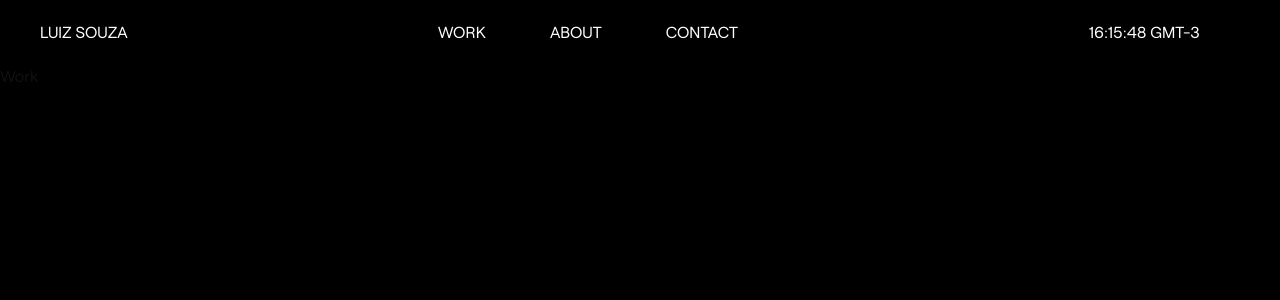
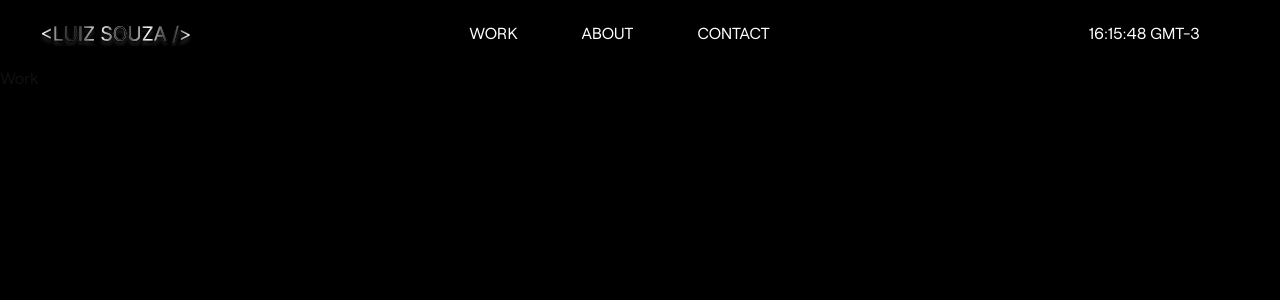
Before and after one commit to LuixzSouza/Portifolio, a Next.js app: page /work in a window 1280 px wide. Shown: the top 300 px of the page. Built offline with nearby package versions, Linux system fonts and the light colour scheme.

Commit message:
new-logo

```diff
--- a/src/components/HeaderFixed.jsx
+++ b/src/components/HeaderFixed.jsx
@@ -3,6 +3,7 @@
 import { useEffect, useState } from "react";
 import { ContainerGrid } from "@/components/ContainerGrid";
 import { LinkNav } from "@/components/LinkNav";
+import Image from "next/image";
 
 export function HeaderFixed({ toggleMenu }) {
   const [isVisible, setIsVisible] = useState(false); // Inicialmente invisível
@@ -50,12 +51,7 @@ export function HeaderFixed({ toggleMenu }) {
     >
       <ContainerGrid className="flex justify-between items-center py-5 w-full">
         <div>
-          <LinkNav
-            link="/"
-            firstText="LUIZ SOUZA"
-            secondText="LUIZ SOUZA"
-            color={"black"}
-          />
+          <LinkNav link="/" color={"white"}><Image src={'/image/logo.svg'} width={151} height={25} alt="logo"/> </LinkNav>
         </div>
         <div className="flex justify-center items-center gap-16">
           <span className="cursor-pointer" onClick={toggleMenu}>
--- a/src/components/HeaderHome.jsx
+++ b/src/components/HeaderHome.jsx
@@ -4,6 +4,7 @@ import { useEffect, useState } from "react";
 import { ContainerGrid } from "@/components/ContainerGrid";
 import { LinkNav } from "@/components/LinkNav";
 import { Clock } from "@/components/Clock";
+import Image from "next/image";
 
 export function HeaderHome() {
     const [isScrolled, setIsScrolled] = useState(false);
@@ -24,13 +25,13 @@ export function HeaderHome() {
             ${isScrolled ? 'translate-y-[-100%]' : 'translate-y-0'}`}
         >
             <div className={`transition-all duration-500 delay-200 ${isScrolled ? 'opacity-0' : 'opacity-100'}`}>
-                <LinkNav link="/" firstText="LUIZ SOUZA" secondText="LUIZ SOUZA" color={"white"}/>
+                <LinkNav link="/" color={"white"}><Image src={'/image/logo.svg'} width={151} height={25} alt="logo"/> </LinkNav>
             </div>
             <nav className={`flex justify-center items-center gap-16 transition-all duration-500 delay-400
             ${isScrolled ? 'opacity-0' : 'opacity-100'}`}>
-                <LinkNav link="/work" firstText="WORK" secondText="WORK" color={"white"}/>
-                <LinkNav link="/about" firstText="ABOUT" secondText="ABOUT" color={"white"}/>
-                <LinkNav link="/contact" firstText="CONTACT" secondText="CONTACT" color={"white"}/>
+                <LinkNav link="/work" color={"white"}>WORK </LinkNav>
+                <LinkNav link="/about"  color={"white"}>ABOUT</LinkNav>
+                <LinkNav link="/contact"  color={"white"}>CONTACT</LinkNav>
             </nav>
             <div className={`flex justify-center items-center gap-8 w-full max-w-48 transition-all duration-500 delay-600
             ${isScrolled ? 'opacity-0' : 'opacity-100'}`}>
--- a/src/components/LinkNav.jsx
+++ b/src/components/LinkNav.jsx
@@ -1,13 +1,13 @@
 import Link from "next/link";
 
-export function LinkNav({ link, firstText, secondText, color }) {
+export function LinkNav({ link, children, color }) {
   return (
     <Link href={link} className="relative flex items-center justify-center overflow-hidden group">
       <span className={`block text-${color} translate-y-0 group-hover:-translate-y-full transition-transform duration-300 ease-in-out`}>
-        {firstText}
+        {children}
       </span>
       <span className={`absolute text-${color} top-full left-0 translate-y-0 group-hover:translate-y-[-100%] transition-transform duration-300 ease-in-out`}>
-        {secondText}
+        {children}
       </span>
     </Link>
   );
--- a/src/components/MenuOpened.jsx
+++ b/src/components/MenuOpened.jsx
@@ -8,6 +8,7 @@ import { LinkNav } from "./LinkNav";
 import { ListMenu } from "./MenuList";
 import { Clock } from "./Clock";
 import Link from "next/link";
+import Image from "next/image";
 
 export function MenuOpened({ isOpen, toggleMenu }) {
   const [isAnimating, setIsAnimating] = useState(true);
@@ -60,13 +61,7 @@ export function MenuOpened({ isOpen, toggleMenu }) {
         <ContainerGrid className="relative z-20 w-full h-full flex flex-col items-start justify-between">
           <div className="flex items-center justify-between w-full">
             <div onClick={toggleMenu}>
-              <LinkNav
-                link="/"
-                firstText="LUIZ SOUZA"
-                secondText="LUIZ SOUZA"
-                color="white"
-                onClick={handleLinkClick}
-              />
+              <LinkNav link="/" color={"white"}><Image src={'/image/logo.svg'} width={151} height={25} alt="logo" onClick={handleLinkClick}/> </LinkNav>
             </div>
             <div>
               <span className="text-white cursor-pointer" onClick={toggleMenu}>
```
Also changed, not shown: public/image/logo.svg (added).
